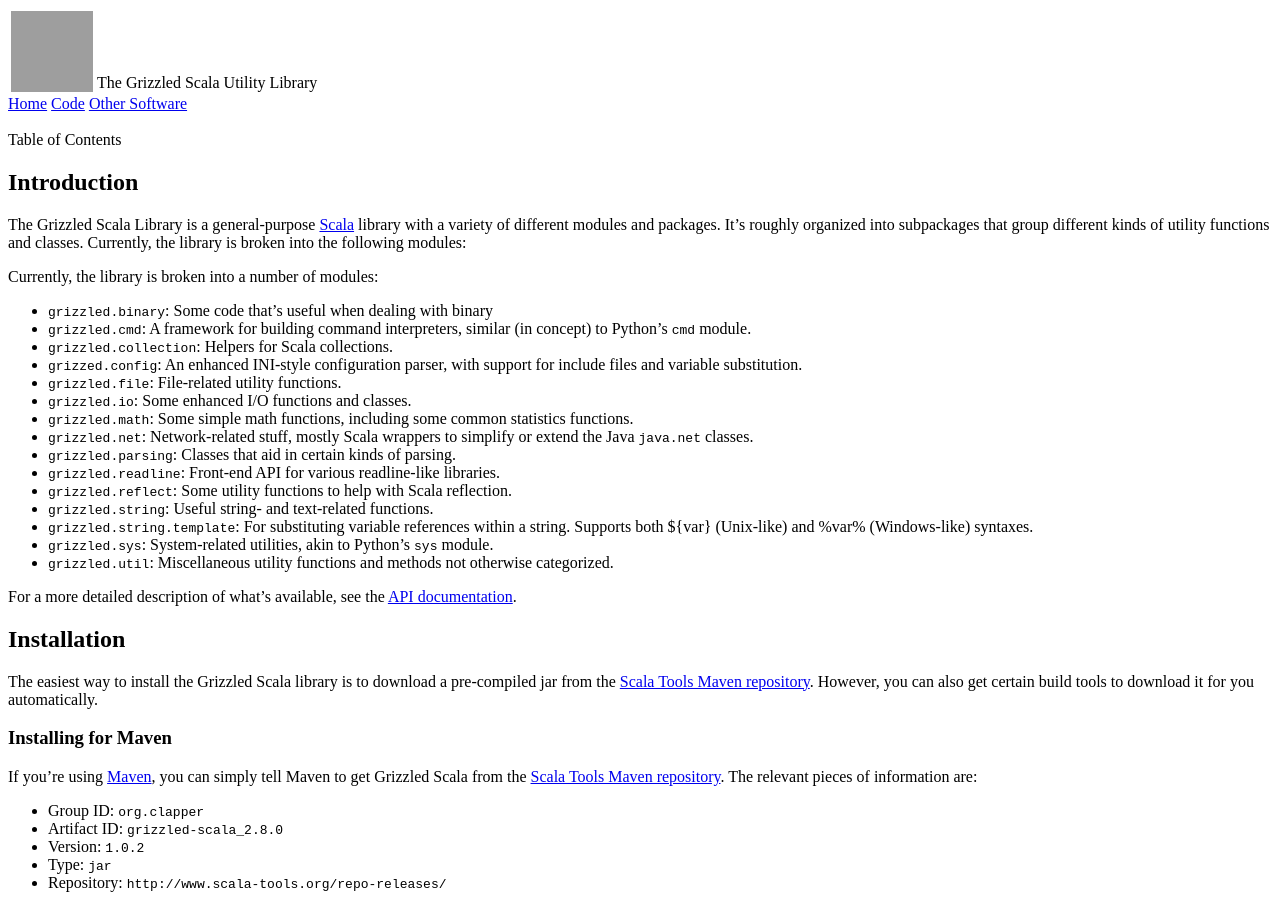
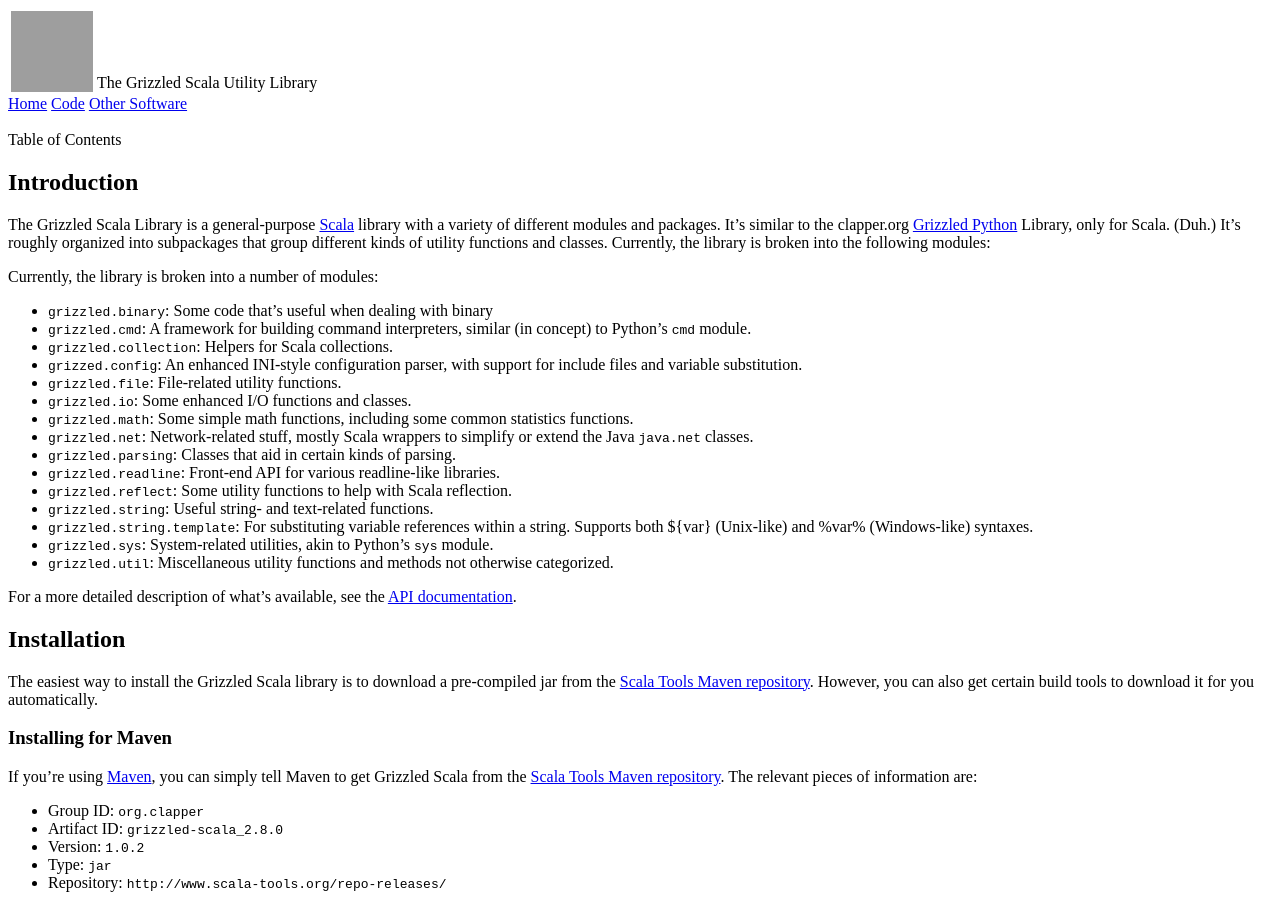
Before and after one commit to bmc/grizzled-scala, a Jekyll site: the page built from index.md, in a window 1280 px wide and 900 px high. Built offline with Jekyll 4.4.1, drawn with Linux system fonts in a browser that asks for light colours.

Commit message:
Changed location of Grizzled Python repo

```diff
--- a/index.md
+++ b/index.md
@@ -6,9 +6,10 @@ layout: withTOC
 ## Introduction
 
 The Grizzled Scala Library is a general-purpose [Scala][] library with a
-variety of different modules and packages. It's roughly organized into
-subpackages that group different kinds of utility functions and classes.
-Currently, the library is broken into the following modules:
+variety of different modules and packages. It's similar to the clapper.org
+[Grizzled Python][] Library, only for Scala. (Duh.) It's roughly organized
+into subpackages that group different kinds of utility functions and
+classes. Currently, the library is broken into the following modules:
 
 Currently, the library is broken into a number of modules:
 
@@ -165,3 +166,4 @@ request. Along with any patch you send:
 [Library Management Maven/Ivy section]: http://code.google.com/p/simple-build-tool/wiki/LibraryManagement#Maven/Ivy
 [SBT Manual]: http://code.google.com/p/simple-build-tool/wiki/DocumentationHome
 [SBT-repo-email-thread]: http://groups.google.com/group/simple-build-tool/browse_thread/thread/470bba921252a167
+[Grizzled Python]: http://software.clapper.org/grizzled-python/
```
